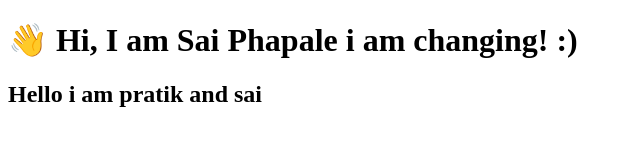
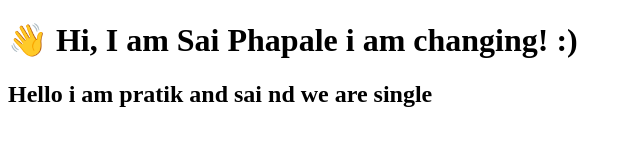
Before and after one commit to pratik366/prtik_jenkins, a plain HTML site: page index.html in a window 1280 px wide. Shown: the whole page, without its empty margins (0-640 px from the left). Drawn offline with Linux system fonts and the light colour scheme.

Commit message:
Update index.html

```diff
--- a/index.html
+++ b/index.html
@@ -6,6 +6,6 @@
 </head>
 <body>
   <h1>👋 Hi, I am Sai Phapale i am changing! :) </h1>
-  <h2>Hello i am pratik and sai</h2>
+  <h2>Hello i am pratik and sai nd we are single</h2>
 </body>
 </html>
```
